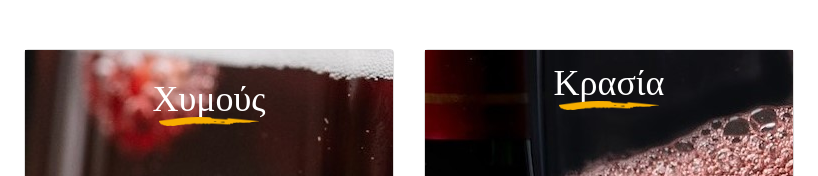
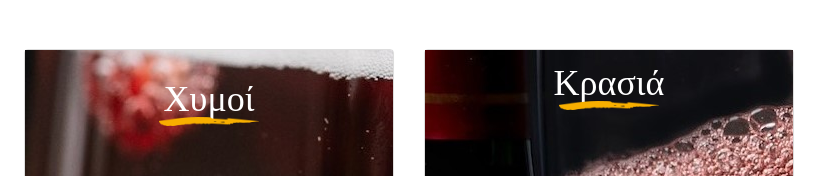
Before and after one commit to cafesmile/cafesmile.github.io, a plain HTML site: page index.html in a window 1280 px wide. Shown: the part 929-1105 px from the top of the page, 431-1249 px from the left. Drawn offline with nearby package versions, Linux system fonts and the light colour scheme.

Commit message:
Update index.html

```diff
--- a/index.html
+++ b/index.html
@@ -121,7 +121,7 @@
                         <div class="panel panel-default colorfullParent">
                             <div class="panel-body colorfullPanel text-center" id="iceCreamSection">
                                 <br>
-                                <h2 style="color:white;">Χυμούς
+                                <h2 style="color:white;">Χυμοί
                                     <img class="classic" src="img/new/icon.png">
                                     </h2>
                                     <br>
@@ -138,7 +138,7 @@
                     <div class="col-md-4 col-sm-4 col-xs-12">
                         <div class="panel panel-default">
                             <div class="panel-body colorfullPanel text-center" id="paradosiakaSection">
-                                <h2 style="color: white;"> Κρασία
+                                <h2 style="color: white;"> Κρασιά
                                     <img class="classic" src="img/new/icon.png">
                                     </h2>
                                     <br>
@@ -270,7 +270,7 @@
                 <div class="container">
                     <div class="row">
                         <div class="col-xs-12">
-                            <p style="color: white;">Copyright © Cafe Smile </a> 2023. Directed by Net User</p>
+                            <p style="color: white;">Copyright © zacharoplastio bochoti </a> 2022. Directed by Net User</p>
                         </div>
                     </div>
                 </div>
```
